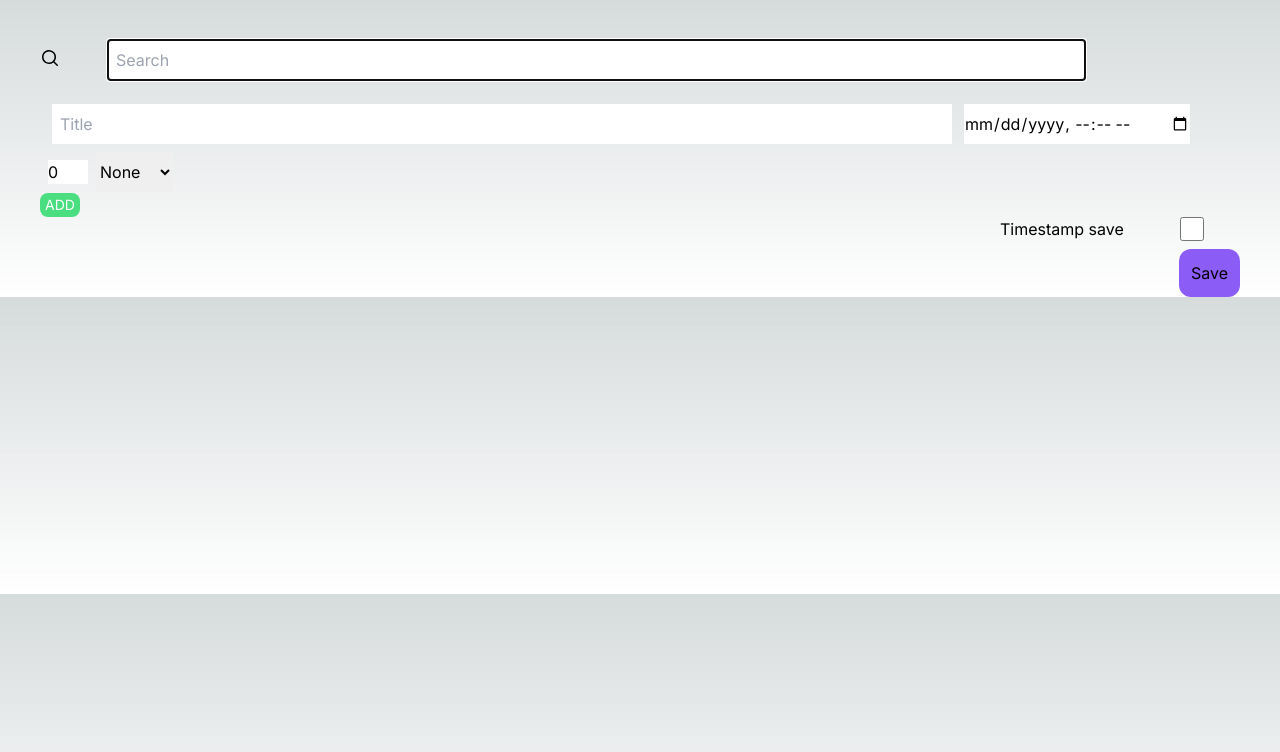
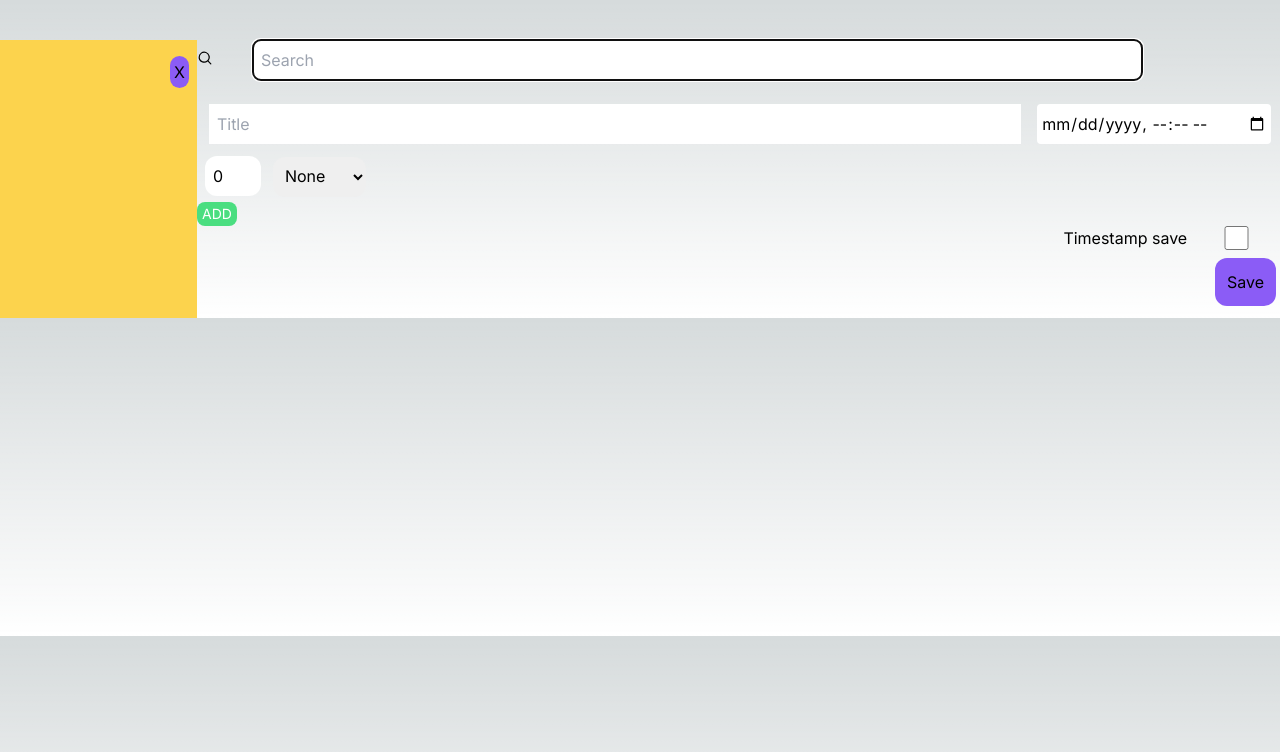
Before and after one commit to cleanbill/lists-and-lists, a Next.js app: page / in a window 1280 px wide. Shown: the top 752 px of the page. Built offline with nearby package versions, Linux system fonts and the light colour scheme.

Commit message:
Side bar and better search / title

```diff
--- a/app/page.tsx
+++ b/app/page.tsx
@@ -1,7 +1,7 @@
 "use client"
 import List from "@/components/list";
 import Title from "@/components/title";
-import { useRef, useEffect } from "react";
+import { useRef, useEffect, useState } from "react";
 import { useLocalStorage } from "usehooks-ts";
 import { log } from '../utils/logUtils';
 import { RepeatPeriod, TimedNote, TimedNoteAction, TimedNoteCommand, TimedNoteEvent } from "@/types";
@@ -10,13 +10,13 @@ import TimePicker from "@/components/timePicker";
 import RepeatPicker from "@/components/repeatPicker";
 
 export default function Home() {
-  const [title, setTitle] = useLocalStorage('title', '');
+
+  const [showTimers, setShowTimers] = useState(true);
 
   const [searchText, setSearchText] = useLocalStorage('searchText', '');
   const workerRef = useRef<Worker>()
   const [timedNotes, setTimedNotes] = useLocalStorage('timedNotes', [] as Array<TimedNote>);
-
-  let time = new Date();
+  const [title, setTitle] = useLocalStorage('title', '');
 
   useEffect(() => {
     workerRef.current = new Worker(new URL('../worker.js', import.meta.url))
@@ -40,7 +40,7 @@ export default function Home() {
     }
   }, []);
 
-  const addTimedNote = (timedNote:TimedNote) => {
+  const addTimedNote = (timedNote: TimedNote) => {
 
     const timedNoteAction: TimedNoteAction = {
       "command": TimedNoteCommand.Add,
@@ -63,38 +63,47 @@ export default function Home() {
     workerRef.current?.postMessage(message);
   }
 
-
-  const changingTitle = (t: string) => {
-    setSearchText(t);
+  const updateTitle = (t:string) =>{
+    document.getElementById('title-input').value = t; //@ts-ignore
     setTitle(t);
   }
 
+
+  const toggleSidePanel = () => {
+    const toggled = !showTimers;
+    setShowTimers(toggled);
+  }
+
   return (
-    <main className="m-0 background-[#b0c4de]">
-      <div className="mt-10 ml-10 mr-10 text-black">
-        <search className="grid grid-cols-[0fr,12fr] gap-2">
+    <main className={showTimers ?"m-0 background-[#b0c4de] grid grid-cols-[2fr,11fr]":"m-0 background-[#b0c4de]"}>
+      {showTimers && <div className="float-left mt-10 bg-amber-300 p-2">
+        <button className='float-right mt-2 mb-3 bg-violet-500 hover:bg-violet-600 active:bg-violet-700 focus:outline-none focus:ring focus:ring-violet-300  rounded-xl text-black h-8 p-1' onClick={toggleSidePanel}>X</button>
+        <Timers discard={discard}></Timers>
+      </div>}
+      <div className={showTimers ? "mt-10 text-black" : "mt-10 text-black"}>
+        <search className="grid grid-cols-[0fr,12fr]">
           <div className="mt-2">
             <svg
               xmlns="http://www.w3.org/2000/svg"
               viewBox="0 0 20 20"
               fill="currentColor"
-            className="h-5 w-5">
+              className="h-5 w-4">
               <path
                 fill-rule="evenodd"
                 d="M9 3.5a5.5 5.5 0 100 11 5.5 5.5 0 000-11zM2 9a7 7 0 1112.452 4.391l3.328 3.329a.75.75 0 11-1.06 1.06l-3.329-3.328A7 7 0 012 9z"
                 clip-rule="evenodd" />
             </svg>
           </div>
-          <input id='search-input' defaultValue={searchText} autoFocus onChange={(e) => setSearchText(e.target.value)} className='lg:ml-10 lg:w-10/12 sm:w-full h-10 ps-2 pe-2' placeholder="Search"></input>
+          <input id='search-input' defaultValue={searchText} autoFocus onChange={(e) => setSearchText(e.target.value)} className='lg:ml-10 lg:w-10/12 sm:w-full h-10 ps-2 pe-2 rounded-lg' placeholder="Search"></input>
         </search>
 
-        <div className="text-white mt-3 w-full ">
-          <Title value={title} onchange={changingTitle}></Title>
+        <section className="text-white mt-3 w-full ">
+          <input id='title-input' defaultValue={title} className="text-black w-9/12 h-10 ps-2 pe-2 ml-3 mr-3 mt-3 mb-2" placeholder="Title"></input>
           <TimePicker ></TimePicker>
           <RepeatPicker ></RepeatPicker>
-          <List addTimedNote={addTimedNote} updateTitle={changingTitle} title={title}></List>
-          <Timers discard={discard}></Timers>
-        </div>
+          <List addTimedNote={addTimedNote} title={title} updateTitle={updateTitle}></List>
+          {!showTimers && <button className='float-left ml-1 mt-2 mb-3 bg-violet-500 hover:bg-violet-600 active:bg-violet-700 focus:outline-none focus:ring focus:ring-violet-300  rounded-xl text-black p-3' onClick={toggleSidePanel}>List</button>}
+        </section>
       </div>
     </main>
   )
--- a/components/list.tsx
+++ b/components/list.tsx
@@ -5,7 +5,6 @@ import { useLocalStorage } from 'usehooks-ts';
 import { search } from '../utils/searchUtils'
 import Select from 'react-select';
 import { RepeatPeriod, TimedNote } from '@/types';
-import { title } from 'process';
 
 export type ListProps = {
     title: string,
@@ -17,27 +16,27 @@ const convert = (oldSessions: any): Array<Session> => Object.keys(oldSessions).m
 
 const List = (props: ListProps) => {
 
+    const [searchText, _setSearchText] = useLocalStorage('searchText', '');
 
-
-    const [searchText, setSearchText_] = useLocalStorage('searchText', '');
     const [groups, setGroups] = useLocalStorage('groups', new Array<GroupData>());
     const [groupDataIndex, setGroupDataIndex] = useLocalStorage('groupDataIndex', 0);
     const [titleIndex, setTitleIndex] = useLocalStorage('titleIndex', 0);
     const [sessions, setSessions] = useState([] as Array<Session>);
-    const [sessionIndex, setSessionIndex] = useLocalStorage('sessionIndex',0);
+    const [sessionIndex, setSessionIndex] = useLocalStorage('sessionIndex', 0);
     const [fieldIndex, setFieldIndex] = useState(0);
-    const [repeatPeriod, setRepeatPeriod_] = useLocalStorage('repeatPeriod',RepeatPeriod.None);
-    const [repeatQty, setRepeatQty_] = useLocalStorage('repeatQty',0);
-    const [displayAt, setDisplayAt_] = useLocalStorage('displayAt', "");
-    const [timestampSave, setTimestampSave] = useLocalStorage('timestampSave',false);
+    const [repeatPeriod, _setRepeatPeriod_] = useLocalStorage('repeatPeriod', RepeatPeriod.None);
+    const [repeatQty, _setRepeatQty] = useLocalStorage('repeatQty', 0);
+    const [displayAt, _setDisplayAt] = useLocalStorage('displayAt', "");
+    const [timestampSave, setTimestampSave] = useLocalStorage('timestampSave', false);
 
     useEffect(() => {
         const found = search(searchText, groups);
-        if (!found) {
-            console.log('not found ', searchText);
+        if (found) {
+            setCurrentState(found);
             return;
         }
-        setCurrentState(found);
+        console.log('not found ', searchText);
+        props.updateTitle('');
     }, [searchText, groupDataIndex, titleIndex, props.title])
 
     const reindex = (fields: Array<Field>): Array<Field> => {
@@ -94,8 +93,8 @@ const List = (props: ListProps) => {
         setSessions([...sessions]);
     }
 
-    const switchTimeStampSave = (ev:any) =>{
-        const value:boolean= ev.target.checked;
+    const switchTimeStampSave = (ev: any) => {
+        const value: boolean = ev.target.checked;
         setTimestampSave(value);
     }
 
@@ -155,8 +154,10 @@ const List = (props: ListProps) => {
         if (found) {
             console.log('switched title to ', props.title);
             setCurrentState(found);
-                groups[groupDataIndex].titles[titleIndex].sessions = [currentSession];
+            groups[groupDataIndex].titles[titleIndex].sessions = [currentSession];
             return;
+        } else {
+            props.updateTitle('');
         }
         groups[groupDataIndex].titles.push(
             {
@@ -171,14 +172,14 @@ const List = (props: ListProps) => {
 
     }
 
-    const updateSession = () =>{
+    const updateSession = () => {
         const titleData = groups[groupDataIndex].titles[titleIndex];
         titleData.displayAt = displayAt;
         titleData.repeatPeriod = repeatPeriod;
         titleData.repeatQty = repeatQty;
-        if (timestampSave){
-            const newSession = {... titleData.sessions[sessionIndex]};
-            newSession.no = newSession.no +1;
+        if (timestampSave) {
+            const newSession = { ...titleData.sessions[sessionIndex] };
+            newSession.no = newSession.no + 1;
             newSession.mark = makeMark();
             titleData.sessions.push(newSession);
         } else {
@@ -197,7 +198,7 @@ const List = (props: ListProps) => {
             updateSession();
         }
         setGroups([...groups]);
-        const timedNote:TimedNote = {
+        const timedNote: TimedNote = {
             time: displayAt,
             id: props.title,
             repeatPeriod,
@@ -249,7 +250,7 @@ const List = (props: ListProps) => {
                         <button title='Indent' className="bg-slate-500 ml-2 ps-0 w-5 h-6 mr-1 rounded-lg text-sm ">+</button>
                         {f.fieldType != 'list' && <input key={'quest-' + f.id + index} className="h-10 ps-2 pe-2 m-1 lg:w-4/12 rounded-md" placeholder="Question"></input>}
                         {f.fieldType != 'list' && <input key={'answ-' + f.id + index} className="h-10 ps-2 pe-2 m-1 lg:w-6/12 rounded-md" placeholder="Answer"></input>}
-                        {f.fieldType == 'list' && <input key={props.title+'-input-' + f.id + index} onChange={(e) => update(e, index)} defaultValue={f.value} id={'general-input-' + index} onKeyUp={(e) => keyup(e, f.fieldType, index)} autoFocus={index == fieldIndex} className="h-10 ps-2 pe-2 m-1 lg:w-10/12 rounded-md" placeholder="Answer"></input>}
+                        {f.fieldType == 'list' && <input key={props.title + '-input-' + f.id + index} onChange={(e) => update(e, index)} defaultValue={f.value} id={'general-input-' + index} onKeyUp={(e) => keyup(e, f.fieldType, index)} autoFocus={index == fieldIndex} className="h-10 ps-2 pe-2 m-1 lg:w-10/12 rounded-md" placeholder="Answer"></input>}
                         <button title='Switch Type' className=" ps-0 w-5 h-6 mr-1 rounded-lg text-sm ">...</button>
                         <button onClick={() => add(f.fieldType, index)} title='Add field' className="bg-green-400 hover:bg-green-600 active:bg-green-700 focus:outline-none focus:ring focus:ring-green-300 ps-0 w-10 h-6 mr-1 rounded-lg text-sm ">ADD</button>
                         <br></br>
@@ -259,9 +260,9 @@ const List = (props: ListProps) => {
             <span className='grid grid-cols-[10fr,1.5fr,1fr]'>
                 <div></div>
                 <label htmlFor='timestamp-switch' className='float-right text-black'>Timestamp save</label>
-                <input onChange={switchTimeStampSave} value={timestampSave+''} id='timestamp-switch' type="checkbox" className=" float-right text-black p-3"></input>
+                <input onChange={switchTimeStampSave} value={timestampSave + ''} id='timestamp-switch' type="checkbox" className=" float-right text-black p-3"></input>
             </span>
-            <button onClick={() => save()} className="float-right ml-10 mt-2 bg-violet-500 hover:bg-violet-600 active:bg-violet-700 focus:outline-none focus:ring focus:ring-violet-300  rounded-xl text-black p-3 ">Save</button>
+            <button onClick={() => save()} className="float-right mr-1 ml-10 mt-2 mb-3 bg-violet-500 hover:bg-violet-600 active:bg-violet-700 focus:outline-none focus:ring focus:ring-violet-300  rounded-xl text-black p-3 ">Save</button>
 
         </span>
     )
--- a/components/repeatPicker.tsx
+++ b/components/repeatPicker.tsx
@@ -21,9 +21,9 @@ const RepeatPicker = () => {
 
     return (
         <>
-            <input onChange={onChange} defaultValue={repeatQty} className="text-black w-10 ml-2 mr-2" maxLength={1} type="number"></input>
+            <input onChange={onChange} defaultValue={repeatQty} className="text-black w-14 ml-2 mr-2 rounded-xl p-2 m-1" maxLength={1} type="number"></input>
             <select
-                className="text-black h-10"
+                className="text-black h-10 rounded-xl p-2 m-1"
                 value={(repeatPeriod || '').toString().substring(0, 16)}
                 onChange={onSelect}
                 id="pick-time"
--- a/components/timePicker.tsx
+++ b/components/timePicker.tsx
@@ -16,7 +16,7 @@ const TimePicker = () => {
     return (
         <>
             <input
-                className="text-black h-10"
+                className="text-black h-10 rounded m-1 p-1"
                 min={min}
                 id={'pick-time-'+title}
                 type="datetime-local"
--- a/components/timers.tsx
+++ b/components/timers.tsx
@@ -10,7 +10,6 @@ const Timers = (props:Props) => {
 
     const [timedNotes, setTimedNotes] = useLocalStorage('timedNotes', [] as Array<TimedNote>);
 
-
     return (
 
         timedNotes?.map((f: TimedNote, index: number) => (
@@ -20,7 +19,9 @@ const Timers = (props:Props) => {
                 <button onClick={()=> props.discard(f.id)} className="text-red-500">x</button>
             </div>
 
-        )))
+        ))
+
+        )
 
 }
 
--- a/components/title.tsx
+++ b/components/title.tsx
@@ -1,29 +1,11 @@
-import { GroupData } from "@/app/model";
-import { useState, useEffect } from "react";
 import { useLocalStorage } from "usehooks-ts";
 
-type Props = {
-    onchange: Function
-    value: string
-}
+const Title = () => {
 
-const Title = (props: Props) => {
-
-    const [groupDataIndex, setGroupDataIndex_] = useLocalStorage('groupDataIndex', 0);
-    const [titleIndex, setTitleIndex_] = useLocalStorage('titleIndex', 0);
-    const [groups, setGroups_] = useLocalStorage('groups', new Array<GroupData>());
-
-    const [titleText, setTitleText] = useLocalStorage('title',"");
-
-    useEffect(() => {
-        const currentTitle = groups[groupDataIndex]?.titles[titleIndex];
-        if (currentTitle) {
-            setTitleText(currentTitle.titleName);
-        }
-    }, [titleIndex, groupDataIndex]);
+    const [title, _setTitle] = useLocalStorage('title',"");
 
     return (
-            <input onChange={e => props.onchange(e.target.value)} id='title-input' defaultValue={titleText} className="text-black w-9/12 h-10 ps-2 pe-2 ml-3 mr-3 mt-3 mb-2" placeholder="Title"></input>
+            <input id='title-input' defaultValue={title} className="text-black w-9/12 h-10 ps-2 pe-2 ml-3 mr-3 mt-3 mb-2" placeholder="Title"></input>
     )
 }
 
--- a/tsconfig.json
+++ b/tsconfig.json
@@ -22,6 +22,6 @@
       "@/*": ["./*"]
     }
   },
-  "include": ["next-env.d.ts", "**/*.ts", "**/*.tsx", ".next/types/**/*.ts"],
+  "include": ["next-env.d.ts", "**/*.ts", "**/*.tsx", ".next/types/**/*.ts", "worker.js", "worker.js"],
   "exclude": ["node_modules"]
 }
```
Also changed, not shown: app/layout.tsx (+5 -3 lines), tailwind.config.ts (+0 -8 lines), types.ts (line endings or trailing spaces), 1 other file (tests, documents, lock files or other folders). Lines whose indentation alone changed are shown as unchanged.
